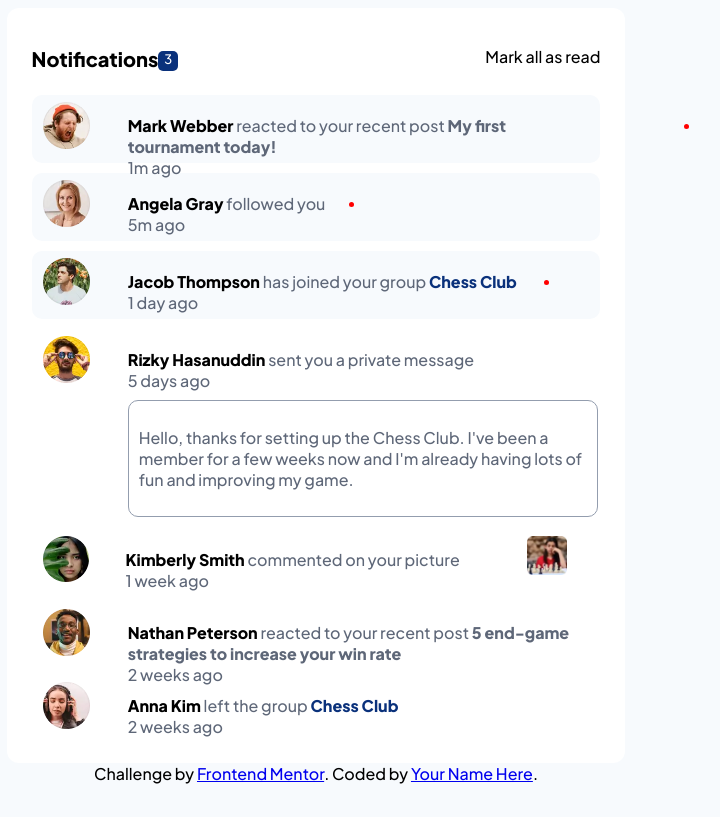
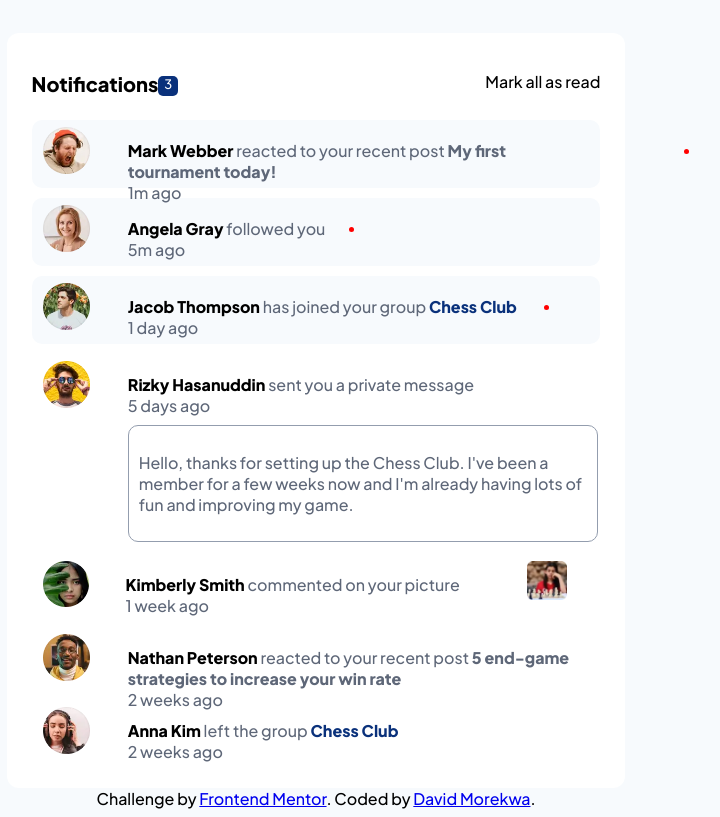
Before and after one commit to davidMorekwa/notification-page, a plain HTML site: page index.html in a window 1280 px wide. Shown: the whole page, without its empty margins (324-1044 px from the left). Drawn offline with nearby package versions, Linux system fonts and the light colour scheme.

Commit message:
change to positioning

```diff
--- a/index.html
+++ b/index.html
@@ -56,7 +56,7 @@
 
   <div role="contentinfo" class="attribution">
     Challenge by <a href="https://www.frontendmentor.io?ref=challenge" target="_blank">Frontend Mentor</a>.
-    Coded by <a href="#">Your Name Here</a>.
+    Coded by <a href="https://www.frontendmentor.io/profile/davidMorekwa">David Morekwa</a>.
   </div>
 
   <script>
--- a/styles.css
+++ b/styles.css
@@ -22,6 +22,7 @@ body{
     background-color: var(--Very-light-grayish-blue)
 }
 .main_container{
+    margin-top: 25px;
     width: 45%;
     height: auto;
     border-radius: 12px;
```
